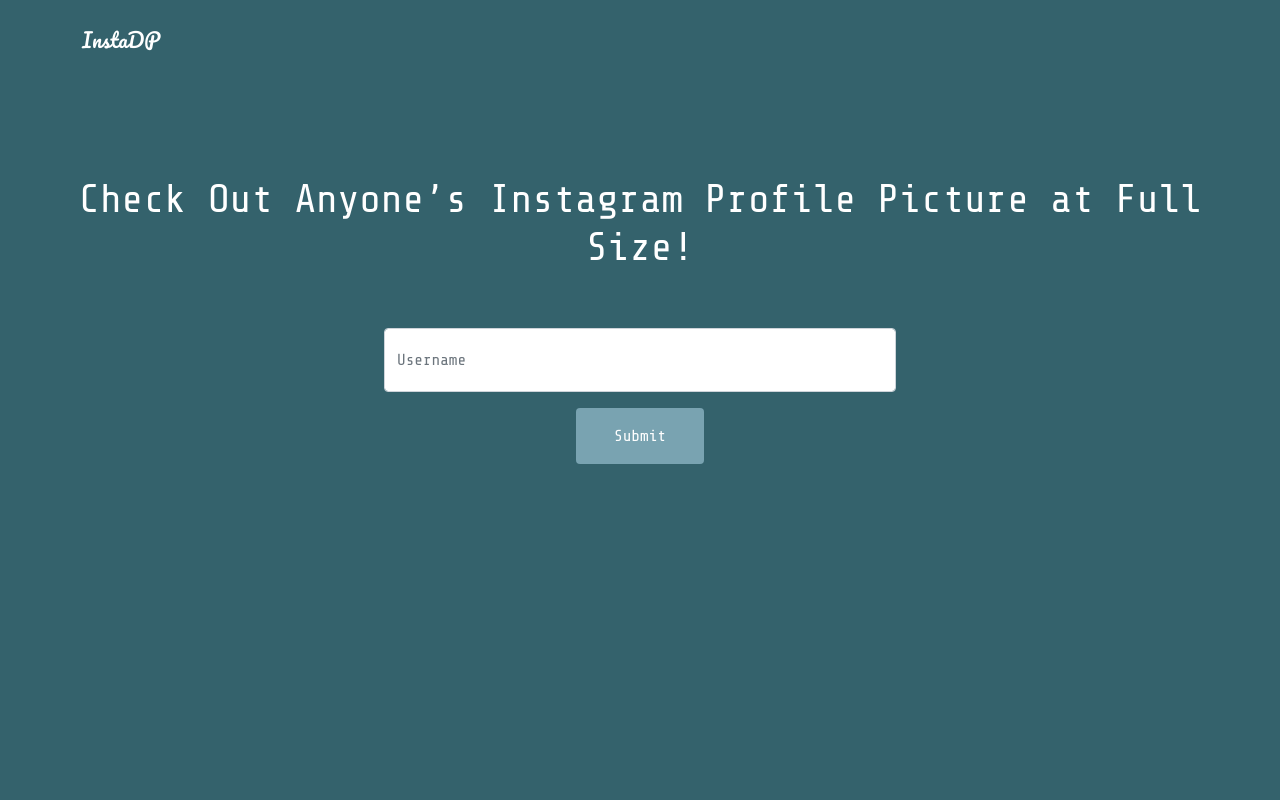
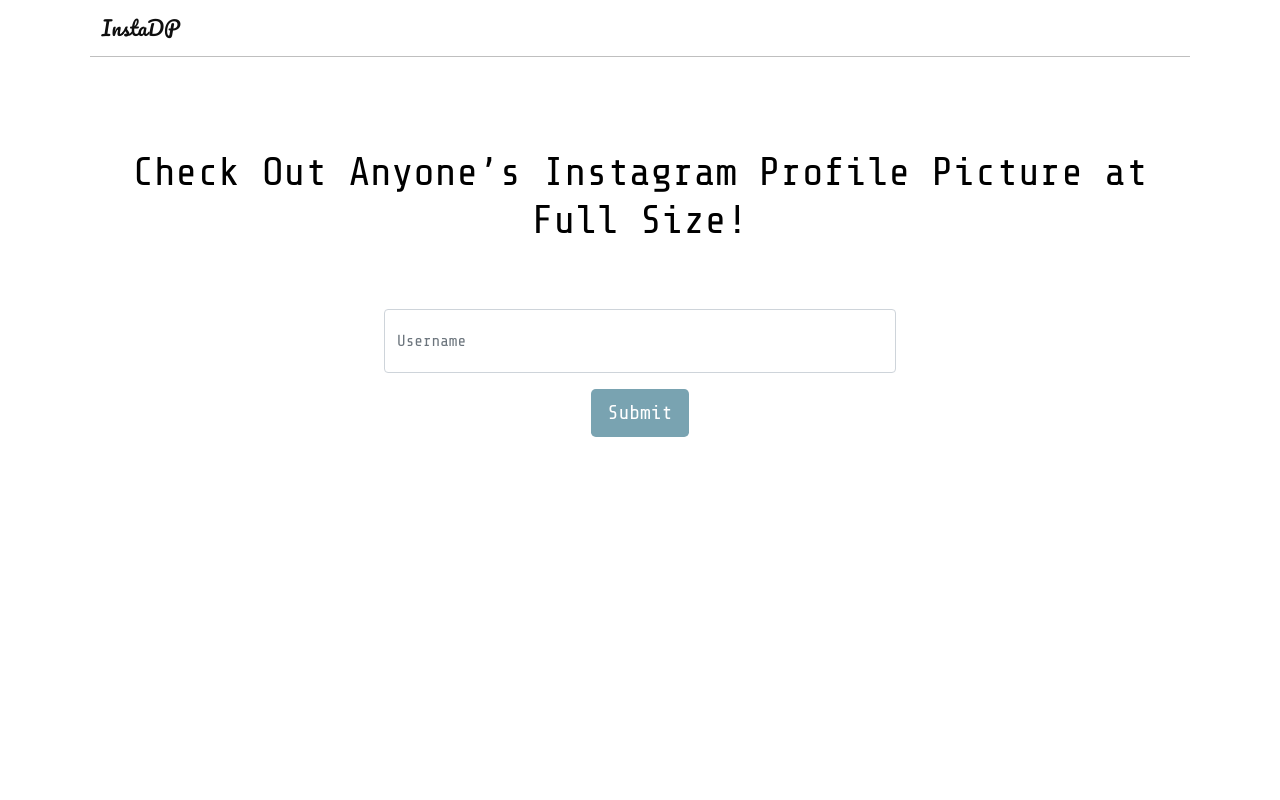
Before and after one commit to shimaa3434/django-instadp-downloader, a Django app: page / in a window 1280 px wide. Run offline with Django 3.2, Linux system fonts and the light colour scheme; parts of the project's set-up code (start-up, migrations or seed data) failed here and were passed over.

Commit message:
style-changed

```diff
--- a/downloader/instadl.py
+++ b/downloader/instadl.py
@@ -1,14 +1,22 @@
-import re
 import requests
 import json
-
-
 header_data = {
     "User-Agent": "Mozilla/5.0 (Windows NT 6.3; Win64; x64) AppleWebKit/537.36 (KHTML, like Gecko) Chrome/54.0.2840.71 Safari/537.36"
 }
 
 
-def get_profile_pic_url(usrname):
-    url = f"https://www.instagram.com/{usrname}/?__a=1"
-    r = requests.get(url, headers=header_data).json()
-    return r["graphql"]["user"]["profile_pic_url_hd"]
+def get_insta_user_data(usrname):
+    url = f"https://www.instagram.com/{usrname.lower()}/?__a=1"
+    res = requests.get(url, headers=header_data)
+    r = json.loads(res.content)
+    insta_user_data = {
+        'full_name': r['graphql']['user']['full_name'],
+        'follower': r['graphql']['user']['edge_followed_by']['count'],
+        'following': r['graphql']['user']['edge_follow']['count'],
+        'bio': r['graphql']['user']['biography'],
+        'pic_url': r['graphql']['user']['profile_pic_url_hd'],
+    }
+    return insta_user_data
+
+
+print(get_insta_user_data('sunny._.shankar'))
--- a/downloader/views.py
+++ b/downloader/views.py
@@ -1,7 +1,6 @@
 from django.shortcuts import render
 from downloader.forms import UserInput
-from django.http import HttpResponse
-from downloader.instadl import get_profile_pic_url
+from downloader.instadl import get_insta_user_data
 # Create your views here.
 
 
@@ -11,8 +10,9 @@
         form = UserInput(requests.POST)
         if form.is_valid():
             try:
-                pic_url = get_profile_pic_url(form.cleaned_data['username_ip'])
+                user_data = get_insta_user_data(
+                    form.cleaned_data['username_ip'])
             except:
-                pic_url = ''
-            return render(requests, 'main.html', {'url': pic_url})
+                user_data = ''
+            return render(requests, 'main.html', {'user_data': user_data})
     return render(requests, 'home.html', {'form': form})
--- a/instadp/settings.py
+++ b/instadp/settings.py
@@ -25,7 +25,7 @@
 # SECURITY WARNING: don't run with debug turned on in production!
 DEBUG = True
 
-ALLOWED_HOSTS = []
+ALLOWED_HOSTS = ['*']
 
 
 # Application definition
--- a/static/master.css
+++ b/static/master.css
@@ -1,25 +1,36 @@
 @import url('https://fonts.googleapis.com/css2?family=Pacifico&family=Share+Tech+Mono&display=swap');
 body{
-    color: white;
+    color: black;
     box-sizing: border-box;
+    text-align: center;
     font-family: 'Share Tech Mono', monospace;
+    padding: 0 7%;
 }
 
 nav.navbar__nav{
-    color: white;
-    background-color: #34626c;
-    height: 10vh;
+    /* color: white; */
+    color: #0f0f0f;
+    /* background-color: #41584b; */
+    /* height: 10vh; */
 }
 span.navbar-brand{
     font-family: 'Pacifico', cursive;
 }
 div.main__container{
-    background-color: #34626c;
+    /* background-color: #34626c; */
     display: flex;
     flex-direction: column;
     text-align: center;
     align-items: center;
-    height: 90vh;
+    /* height: 90vh; */
+    padding-top: 4%;
+}
+table.main__table{
+    width: 50%;
+}
+img.profile__pic{
+    border: solid #70af85 3px;
+    border-radius: 5%;
 }
 input.form__item{
     width: 40vw;
@@ -31,9 +42,10 @@
 input.submit__btn{
     background-color: #79a3b1;
     color: white;
-    width: 10vw;
-    height: 7vh;
 }
 input.submit__btn:hover{
     color: #0f0f0f;
 }
+/* table.table.table-borderless{
+    color: white;
+} */
--- a/templates/home.html
+++ b/templates/home.html
@@ -1,11 +1,11 @@
 {% extends 'base.html' %}
 {% block main %}
-<div class="main__container p-5">
-    <h1 class="mt-5">Check Out Anyone’s Instagram Profile Picture at Full Size!</h1>
-    <form method="post" class="mx-auto mt-5">
+<div class="main__container">
+    <h1 class="mt-5 mb-3">Check Out Anyone’s Instagram Profile Picture at Full Size!</h1>
+    <form method="post" class="mx-auto my-5">
         {{form}}
         {% csrf_token %}
-        <input type="submit" value="Submit" class="btn submit__btn my-3">
+        <input type="submit" value="Submit" class="btn submit__btn my-3 btn-lg">
     </form>
 </div>
 {% endblock %}
--- a/templates/navbar.html
+++ b/templates/navbar.html
@@ -5,3 +5,4 @@
         </span>
     </div>
 </nav>
+<hr class="my-0 mx-auto">
```
Also changed, not shown: templates/main.html (+30 -1 lines).
